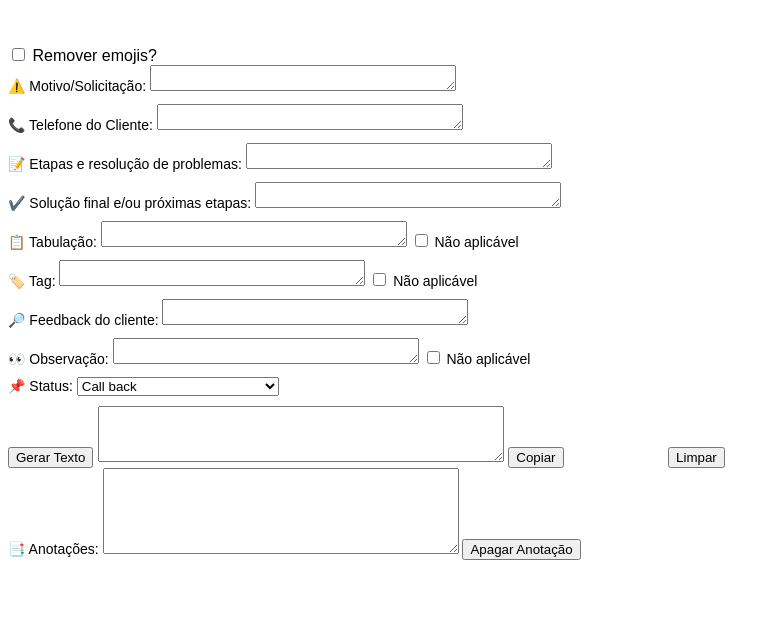
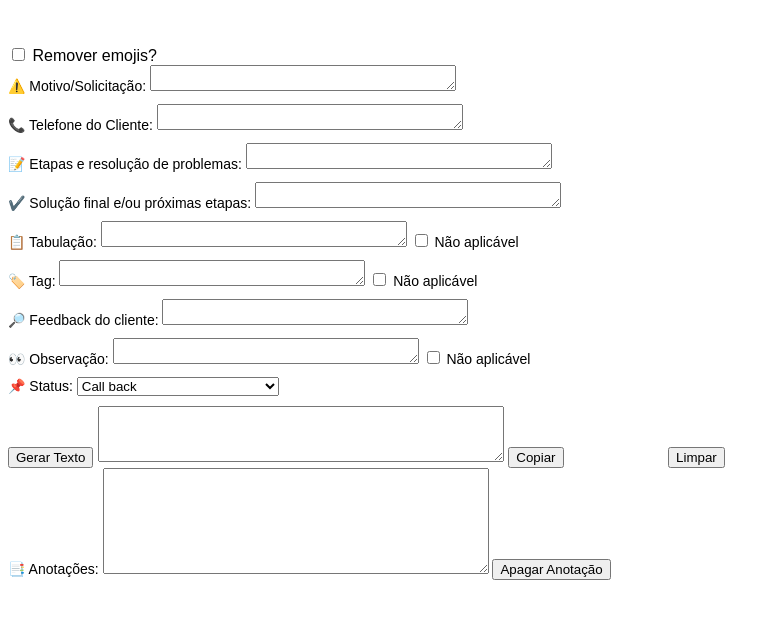
Before and after one commit to notes3012/notas, a plain HTML site: page index.html in a window 1280 px wide. Shown: the part 67-686 px from the top of the page, without its empty margins (0-780 px from the left). Drawn offline with Linux system fonts and the light colour scheme.

Commit message:
index.html

```diff
--- a/index.html
+++ b/index.html
@@ -29,8 +29,8 @@
 
     /* Estilo do bloco de notas "Anotações" */
     #blocoAnotacoes {
-      width: 350px;
-      height: 80px;
+      width: 380px;
+      height: 100px;
       resize: both;
       overflow: auto;
     }
```
